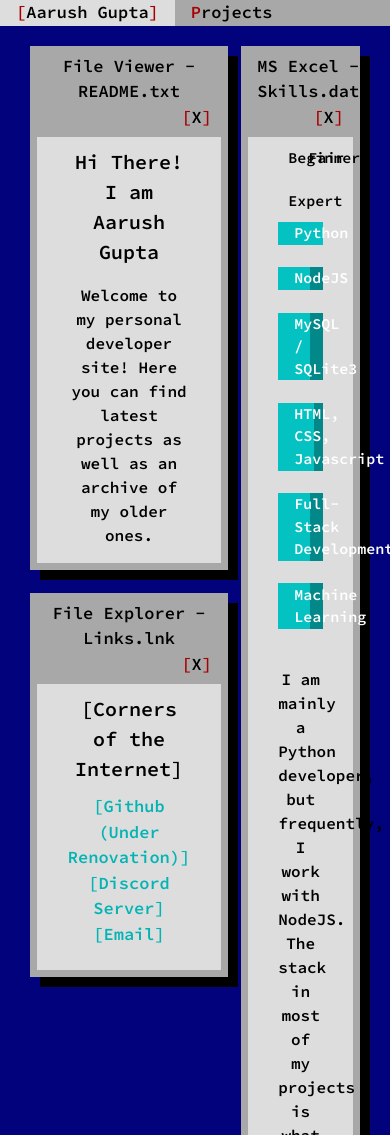
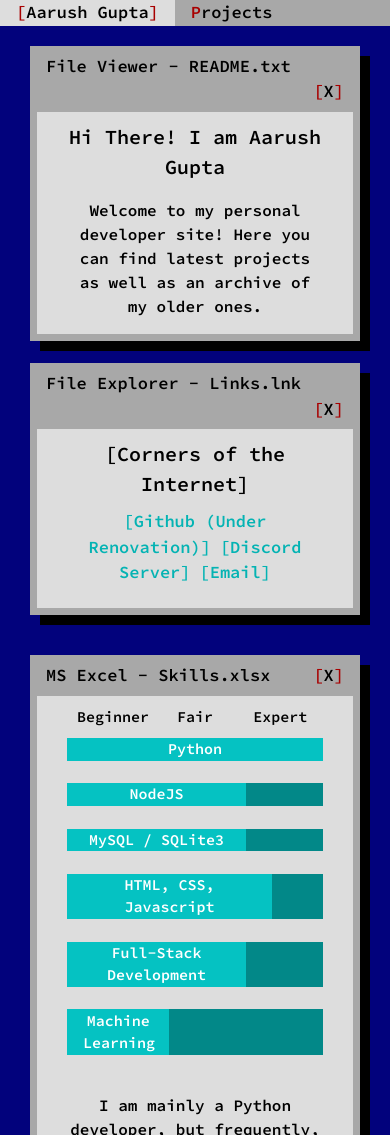
Before and after one commit to aargup/aargup.github.io, a plain HTML site: page index.html in a window 390 px wide. Shown: the top 1135 px of the page. Drawn offline with nearby package versions, Linux system fonts and the light colour scheme.

Commit message:
add better mobile experience

```diff
--- a/index.html
+++ b/index.html
@@ -64,16 +64,16 @@
                 <div class = "columnRight">
                     <div class = "box">
                         <div class = "window">
-                            <span class = "item">MS Excel - Skills.dat</span>
+                            <span class = "item">MS Excel - Skills.xlsx</span>
                             <div class = "right">
                                 <span class = "item"><span class = "red">[</span>X<span class = "red">]</span></span>
                             </div>
                         </div>
                         <div class = "textarea">
                             <div class = "row">
-                                <div class = "column5 text">Beginner</div>
-                                <div class = "column5 text">Fair</div>
-                                <div class = "column5 text">Expert</div>
+                                <div class = "column3 text">Beginner</div>
+                                <div class = "column3 text">Fair</div>
+                                <div class = "column3 text">Expert</div>
                             </div>
                             <div class = "text">
                                 <div class = "progress-bg">
--- a/stylesheets/styles.css
+++ b/stylesheets/styles.css
@@ -75,7 +75,7 @@ a {
     padding: 20px 0px;
 }
 
-.column5 {
+.column3 {
     float: left;
     text-align: center;
     width: 33.33%;
@@ -89,7 +89,10 @@ a {
 }
 
 @media screen and (max-width: 600px) {
-    .column {
+    .columnLeft {
+        width: 100%;
+    }
+    .columnRight {
         width: 100%;
     }
 }
```
